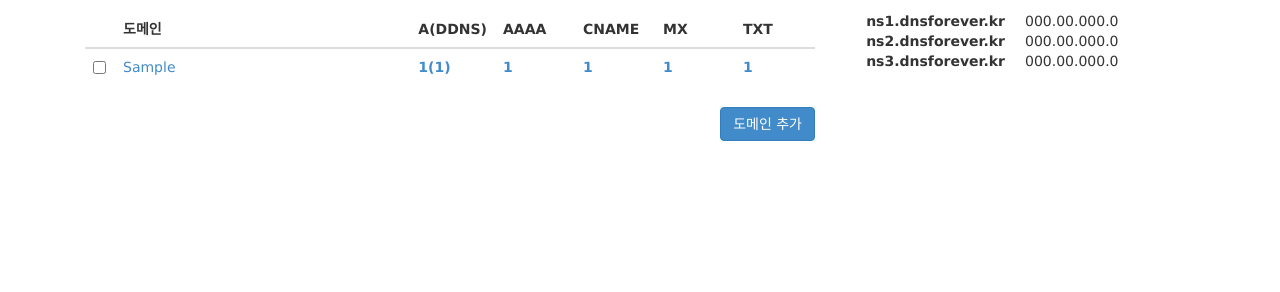
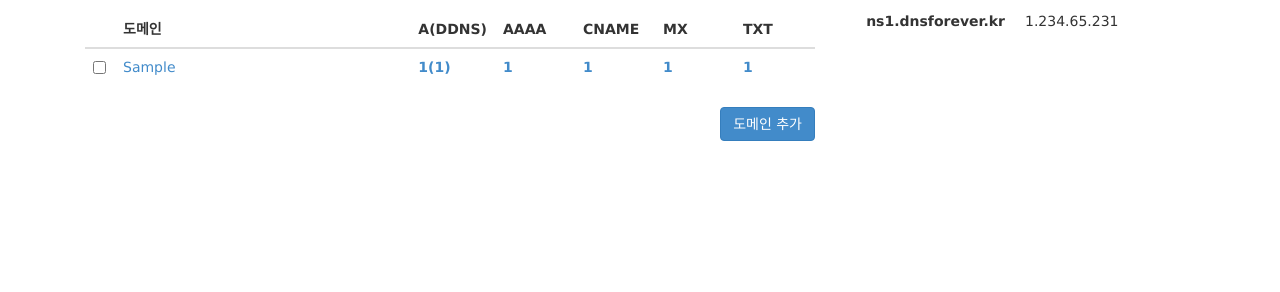
Before and after one commit to dnsforever/dnsforever-web, a Flask app: page /domain/ in a window 1280 px wide. Shown: the part 59-351 px from the top of the page. Run offline with Flask 2, Linux system fonts and the light colour scheme; the visitor is signed in with stand-in values (Sample User, id 1); tables that the repository leaves empty hold one stand-in row (values such as "Sample post"); some libraries are stand-ins or nearby versions.

Commit message:
Updated name server list.

```diff
--- a/dnsforever/web/templates/dashboard.html
+++ b/dnsforever/web/templates/dashboard.html
@@ -48,9 +48,7 @@
 <div class="col-xs-12 col-sm-4">
     <h1>네임서버 목록</h1>
     <dl class="dl-horizontal">
-        <dt>ns1.dnsforever.kr</dt><dd>000.00.000.0</dd>
-        <dt>ns2.dnsforever.kr</dt><dd>000.00.000.0</dd>
-        <dt>ns3.dnsforever.kr</dt><dd>000.00.000.0</dd>
+        <dt>ns1.dnsforever.kr</dt><dd>1.234.65.231</dd>
     </dl>
 </div>
 {% endblock %}
```
